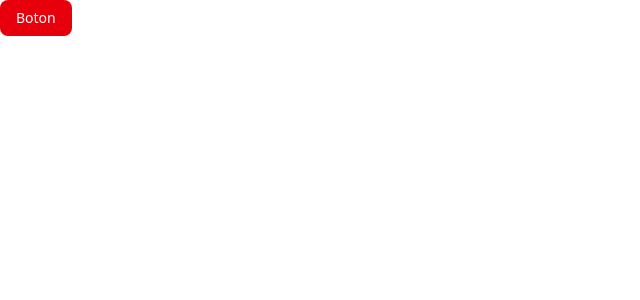
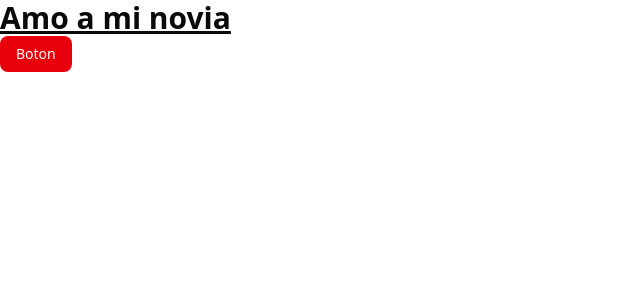
Before and after one commit to sannthiago-666/IID_I2026_AWOS_5A_ED01, a Next.js app in the folder frontend/: page / in a window 1280 px wide. Shown: the top 300 px of the page, without its empty margins (0-640 px from the left). Built offline with nearby package versions, Linux system fonts and the light colour scheme.

Commit message:
amo a mi novia

```diff
--- a/frontend/src/app/page.tsx
+++ b/frontend/src/app/page.tsx
@@ -2,6 +2,11 @@
 
 export default function Home() {
   return (
-    <Button variant="destructive">Boton</Button>
+
+    <main>
+      <h1 className="text-3xl font-bold underline">Amo a mi novia</h1>
+      <Button variant="destructive">Boton</Button>
+    </main>
+
   );
 }
```
